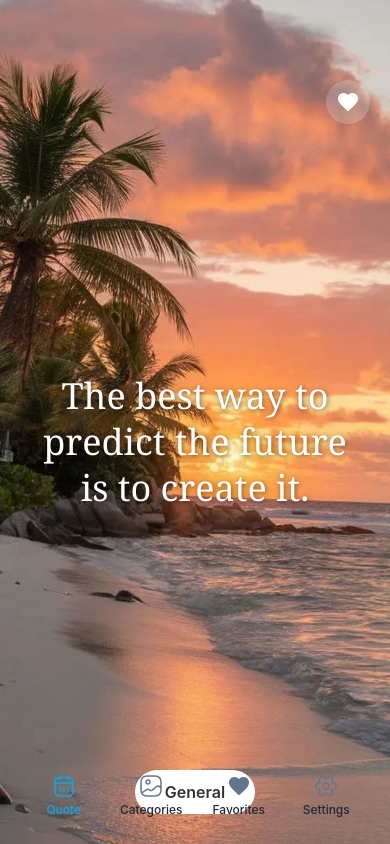
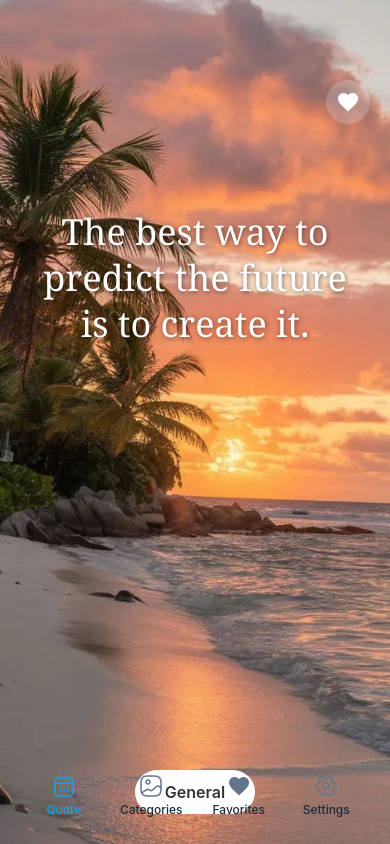
Before and after one commit to datnntqn/daiyboost, a React Native app: screen /MainQuote in a window 390 px wide. Built offline with nearby package versions, Linux system fonts and the light colour scheme.

Commit message:
update code

```diff
--- a/src/screens/styles/MainQuoteScreen.styles.ts
+++ b/src/screens/styles/MainQuoteScreen.styles.ts
@@ -3,6 +3,7 @@ import { lightColors, darkColors } from '../../theme/colors';
 
 // Lấy kích thước màn hình để tính toán layout tốt hơn
 const { width } = Dimensions.get('window');
+const ScreenHeight = Dimensions.get('window').height;
 
 export const createStyles = (isDarkMode: boolean) => {
   const colors = isDarkMode ? darkColors : lightColors;
@@ -93,8 +94,8 @@ export const createStyles = (isDarkMode: boolean) => {
     },
     quoteContainer: {
       flex: 1,
-      justifyContent: 'center',
       alignItems: 'center',
+      paddingTop: ScreenHeight * 0.2,
       paddingHorizontal: 30,
     },
     quoteText: {
```
